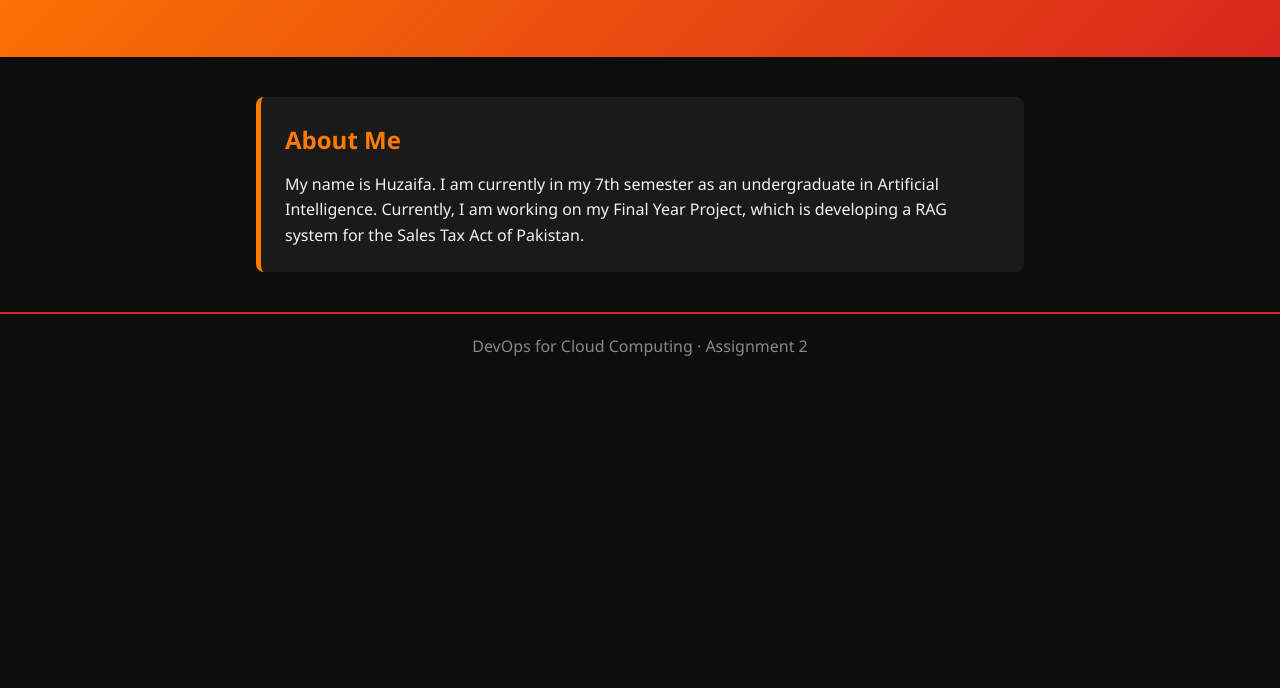
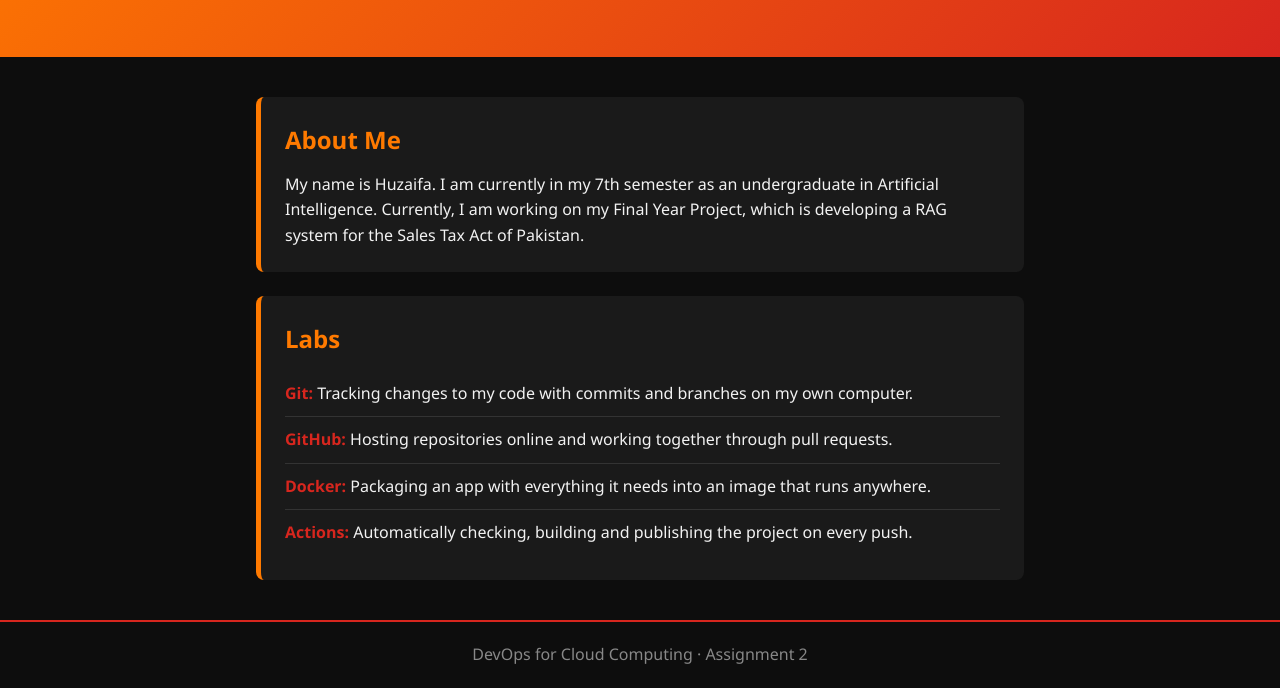
Before and after one commit to HuzaifaQ-1/devops-a2-004, a plain HTML site: page index.html in a window 1280 px wide. Shown: the part 173-861 px from the top of the page. Before the commit the page ends 800 px from the top, so only its background shows below. Drawn offline with Linux system fonts and the light colour scheme.

Commit message:
Add Labs section listing Git, GitHub, Docker and Actions
Co-Authored-By: Claude Opus 5.5 <noreply@anthropic.com>

```diff
--- a/index.html
+++ b/index.html
@@ -21,6 +21,16 @@
         which is developing a RAG system for the Sales Tax Act of Pakistan.
       </p>
     </section>
+
+    <section class="card">
+      <h2>Labs</h2>
+      <ul class="labs">
+        <li><strong>Git:</strong> Tracking changes to my code with commits and branches on my own computer.</li>
+        <li><strong>GitHub:</strong> Hosting repositories online and working together through pull requests.</li>
+        <li><strong>Docker:</strong> Packaging an app with everything it needs into an image that runs anywhere.</li>
+        <li><strong>Actions:</strong> Automatically checking, building and publishing the project on every push.</li>
+      </ul>
+    </section>
   </main>
 
   <footer>
```
